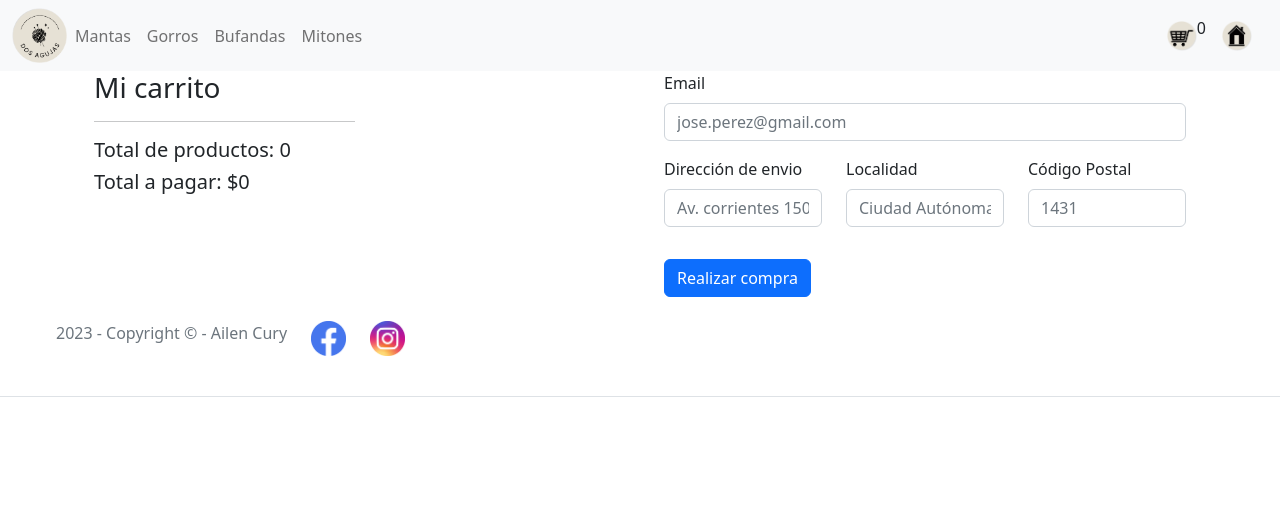
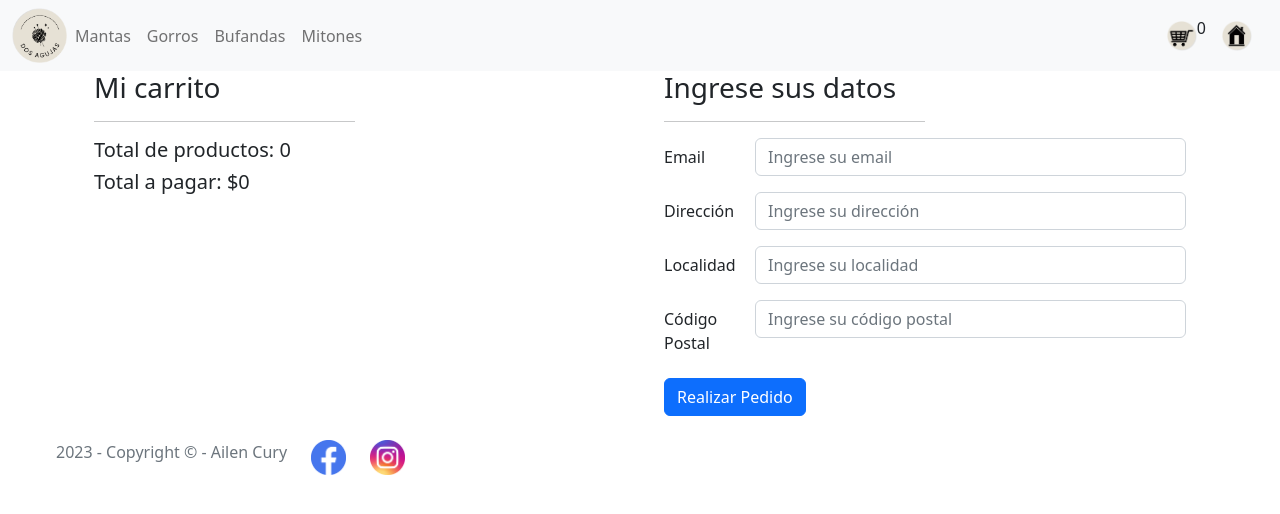
Before and after one commit to curyAilen/dosAgujas, a React (Create React App) app: page /cart in a window 1280 px wide. Shown: the top 514 px of the page. Built offline with nearby package versions, Linux system fonts and the light colour scheme.

Commit message:
Se agrego el push de orders al firebase

```diff
--- a/src/components/CartContainer/CartItem.js
+++ b/src/components/CartContainer/CartItem.js
@@ -1,7 +1,8 @@
-import { Button, Card, Container, Image } from "react-bootstrap";
-import { useCart } from "../CartProvider";
+import React from 'react';
+import { Button, Card, Container, Image } from 'react-bootstrap';
+import { useCart } from '../CartProvider';
 
-function CartItem() {
+const CartItem = () => {
   const { removeItem, decreaseQuantity, cart, addItem, getTotalQuantity } = useCart();
 
   const getTotalPrice = () => {
@@ -29,8 +30,7 @@ function CartItem() {
             <Card.Text>Precio: ${cartItem.item.precio}</Card.Text>
           </Card.Body>
           <Card.Footer className="d-flex justify-content-end align-items-center">
-
-            <Button  onClick={() => decreaseQuantity(cartItem.item.id)} className="btn boton mx-2">
+            <Button onClick={() => decreaseQuantity(cartItem.item.id)} className="btn boton mx-2">
               -
             </Button>
             <h5>{cartItem.quantity}</h5>
@@ -45,10 +45,10 @@ function CartItem() {
       ))}
       <div>
         <h5>Total de productos: {getTotalQuantity()}</h5>
-        <h5>Total a pagar: ${getTotalPrice()}</h5>
+        <h5>Total a pagar: ${isNaN(getTotalPrice()) ? 0 : getTotalPrice()}</h5>
       </div>
     </Container>
   );
-}
+};
 
 export default CartItem;
--- a/src/components/CartContainer/FormOrder.js
+++ b/src/components/CartContainer/FormOrder.js
@@ -1,6 +1,8 @@
 import React, { useState, useContext } from 'react';
 import { Button, Form, Row, Col, Container, Modal } from 'react-bootstrap';
 import { CartContext } from '../CartProvider';
+import { collection, addDoc } from "firebase/firestore";
+import { db } from "../../firebase";
 
 const FormOrder = () => {
   const [email, setEmail] = useState('');
@@ -9,31 +11,43 @@ const FormOrder = () => {
   const [codigoPostal, setCodigoPostal] = useState('');
   const [showModal, setShowModal] = useState(false);
   const [formErrors, setFormErrors] = useState({});
-
-  const { clearCart } = useContext(CartContext);
+  const { cart, clearCart } = useContext(CartContext);
 
   const validateEmail = (value) => {
     if (!value || !value.includes('@')) {
-      return 'Ingrese  un mail válido.';
+      return 'Ingrese un correo electrónico válido.';
     }
     return '';
   };
 
   const validateLength = (value, minLength) => {
     if (!value || value.length < minLength) {
-      return `Por favor, ingresa al menos ${minLength} caracteres.`;
+      return `Por favor, ingrese al menos ${minLength} caracteres.`;
     }
     return '';
   };
 
   const validateNumber = (value) => {
     if (isNaN(value)) {
-      return 'Por favor, ingresa un número válido.';
+      return 'Por favor, ingrese un número válido.';
     }
     return '';
   };
 
-  const handleSubmit = (event) => {
+  const agregarDocumento = async (fecha, items, total, user) => {
+    try {
+      const nuevoDocumento = await addDoc(collection(db, "order"), {
+        fecha: fecha,
+        items: items,
+        total: total,
+        user: user,
+      });
+    } catch (error) {
+      console.error(error);
+    }
+  };
+
+  const handleSubmit = async (event) => {
     event.preventDefault();
 
     const emailError = validateEmail(email);
@@ -51,12 +65,44 @@ const FormOrder = () => {
     setFormErrors(errors);
 
     if (emailError || direccionError || localidadError || codigoPostalError) {
-
       return;
     }
 
-    setShowModal(true);
+    if (cart.length === 0) {
+      return;
+    }
+
+    const cartItems = cart.map((item) => ({
+      nombre: item.item.nombre,
+      cantidad: item.quantity,
+      precio: item.item.precio,
+    }));
+
+    const totalCarrito = cart.reduce(
+      (total, item) => total + item.quantity * item.item.precio,
+      0
+    );
+
+    const userData = {
+      email: email,
+      direccion: direccion,
+      localidad: localidad,
+      codigoPostal: codigoPostal,
+    };
+
+    const fecha = new Date();
+    const items = cartItems;
+    const total = totalCarrito;
+    const user = userData;
+
+    try {
+      await agregarDocumento(fecha, items, total, user);
+      setShowModal(true);
+    } catch (error) {
+      console.error("Error al agregar el documento:", error);
+    }
   };
+
   const resetForm = () => {
     setEmail("");
     setDireccion("");
@@ -67,76 +113,98 @@ const FormOrder = () => {
 
   const handleCloseModal = () => {
     setShowModal(false);
+    clearCart();
     resetForm();
-    clearCart();
   };
 
   return (
     <Container>
       <Form onSubmit={handleSubmit}>
-        <Row className="mb-3">
-          <Form.Group as={Col} controlId="formGridEmail">
-            <Form.Label>Email</Form.Label>
+        <h3>Ingrese sus datos</h3>
+        <hr style={{ width: "50%" }} />
+
+        <Form.Group as={Row} className="mb-3" controlId="email">
+          <Form.Label column sm={2}>
+            Email
+          </Form.Label>
+          <Col sm={10}>
             <Form.Control
               type="email"
-              placeholder="jose.perez@gmail.com"
+              placeholder="Ingrese su email"
               value={email}
               onChange={(e) => setEmail(e.target.value)}
               isInvalid={!!formErrors.email}
             />
-            <Form.Control.Feedback type="invalid">{formErrors.email}</Form.Control.Feedback>
-          </Form.Group>
-        </Row>
+            <Form.Control.Feedback type="invalid">
+              {formErrors.email}
+            </Form.Control.Feedback>
+          </Col>
+        </Form.Group>
 
-        <Row className="mb-3">
-          <Form.Group as={Col} className="mb-3" controlId="formGridAddress1">
-            <Form.Label>Dirección de envio</Form.Label>
+        <Form.Group as={Row} className="mb-3" controlId="direccion">
+          <Form.Label column sm={2}>
+            Dirección
+          </Form.Label>
+          <Col sm={10}>
             <Form.Control
-              placeholder="Av. corrientes 1500"
+              type="text"
+              placeholder="Ingrese su dirección"
               value={direccion}
               onChange={(e) => setDireccion(e.target.value)}
               isInvalid={!!formErrors.direccion}
             />
-            <Form.Control.Feedback type="invalid">{formErrors.direccion}</Form.Control.Feedback>
-          </Form.Group>
+            <Form.Control.Feedback type="invalid">
+              {formErrors.direccion}
+            </Form.Control.Feedback>
+          </Col>
+        </Form.Group>
 
-          <Form.Group as={Col} controlId="formGridCity">
-            <Form.Label>Localidad</Form.Label>
+        <Form.Group as={Row} className="mb-3" controlId="localidad">
+          <Form.Label column sm={2}>
+            Localidad
+          </Form.Label>
+          <Col sm={10}>
             <Form.Control
+              type="text"
+              placeholder="Ingrese su localidad"
               value={localidad}
-              placeholder="Ciudad Autónoma de Buenos Aires"
               onChange={(e) => setLocalidad(e.target.value)}
               isInvalid={!!formErrors.localidad}
             />
-            <Form.Control.Feedback type="invalid">{formErrors.localidad}</Form.Control.Feedback>
-          </Form.Group>
+            <Form.Control.Feedback type="invalid">
+              {formErrors.localidad}
+            </Form.Control.Feedback>
+          </Col>
+        </Form.Group>
 
-          <Form.Group as={Col} controlId="formGridZip">
-            <Form.Label>Código Postal</Form.Label>
+        <Form.Group as={Row} className="mb-3" controlId="codigoPostal">
+          <Form.Label column sm={2}>
+            Código Postal
+          </Form.Label>
+          <Col sm={10}>
             <Form.Control
+              type="text"
+              placeholder="Ingrese su código postal"
               value={codigoPostal}
-              placeholder="1431"
               onChange={(e) => setCodigoPostal(e.target.value)}
               isInvalid={!!formErrors.codigoPostal}
             />
-            <Form.Control.Feedback type="invalid">{formErrors.codigoPostal}</Form.Control.Feedback>
-          </Form.Group>
-        </Row>
+            <Form.Control.Feedback type="invalid">
+              {formErrors.codigoPostal}
+            </Form.Control.Feedback>
+          </Col>
+        </Form.Group>
 
-        <Button variant="primary" type="submit">
-          Realizar compra
-        </Button>
+        <Button type="submit">Realizar Pedido</Button>
       </Form>
 
       <Modal show={showModal} onHide={handleCloseModal}>
         <Modal.Header closeButton>
-          <Modal.Title>Su compra fue realizada con éxito</Modal.Title>
+          <Modal.Title>Pedido Realizado</Modal.Title>
         </Modal.Header>
-
         <Modal.Body>
-          <p>El detalle de la compra y la factura le estará llegando al correo registrado.</p>
+          Su pedido ha sido realizado exitosamente. ¡Gracias por su compra!
         </Modal.Body>
-
         <Modal.Footer>
           <Button variant="secondary" onClick={handleCloseModal}>
             Cerrar
```
Also changed, not shown: src/utils.js (+17 -5 lines).
